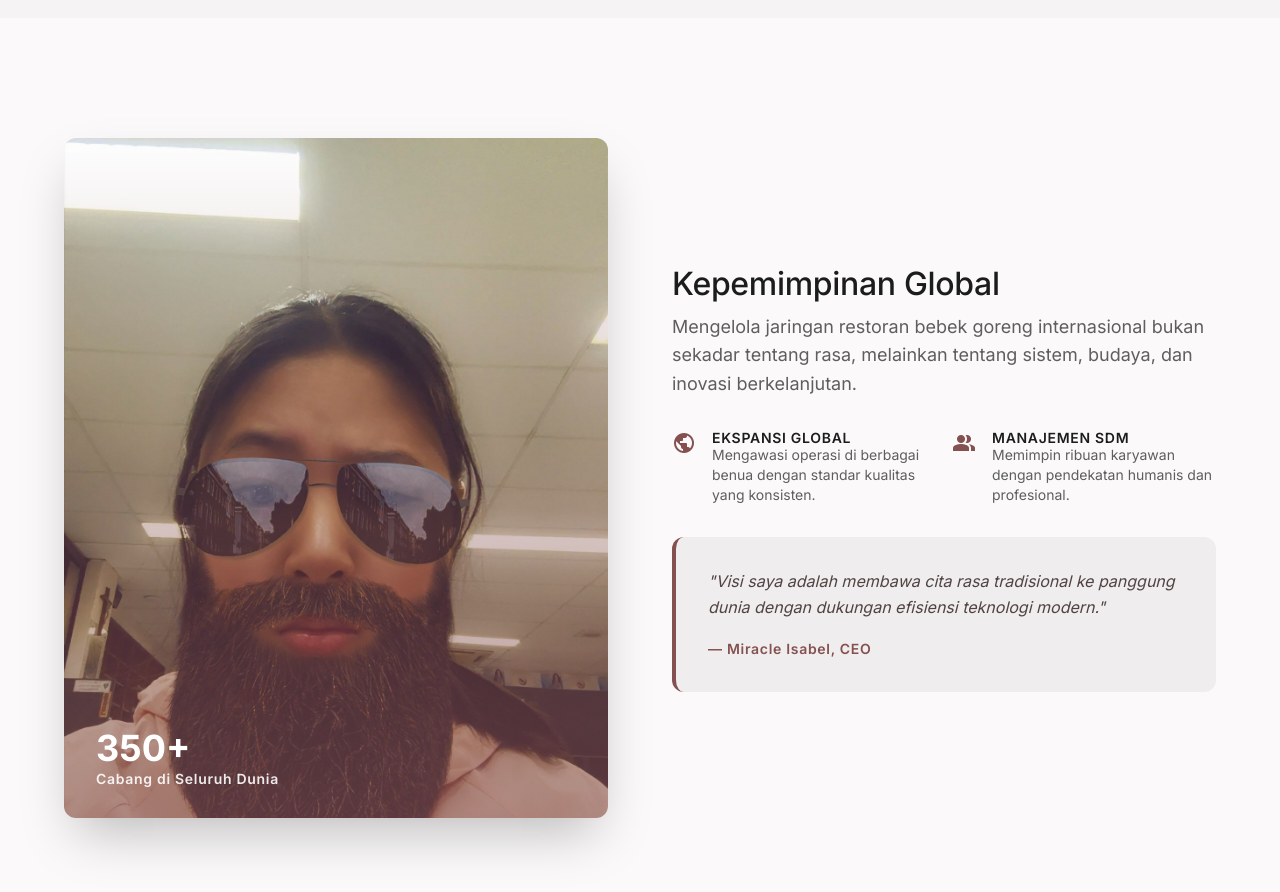
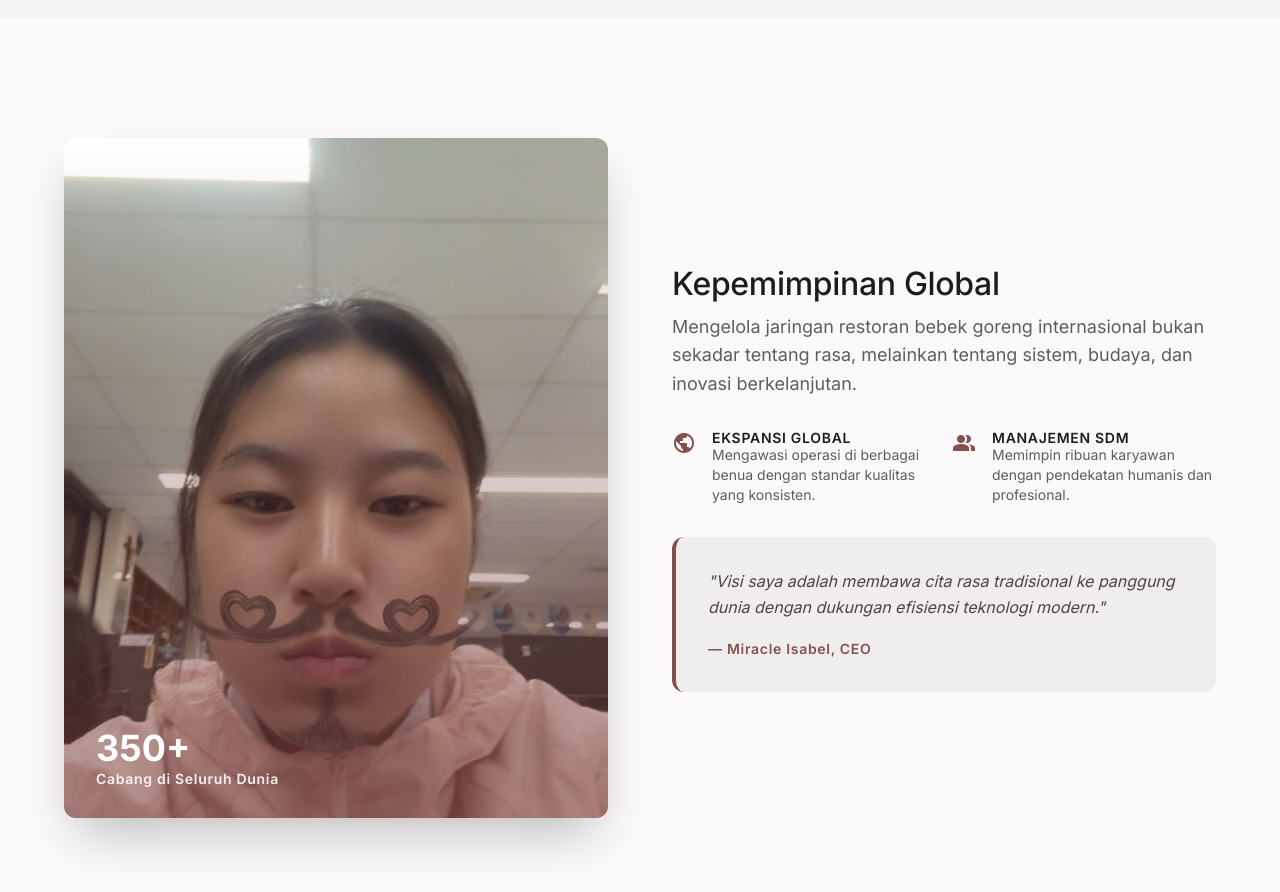
Before and after one commit to bebekfried/web-portofolio-1, a plain HTML site: page index.html in a window 1280 px wide. Shown: the part 1300-2192 px from the top of the page. Drawn offline with nearby package versions, Linux system fonts and the light colour scheme.

Commit message:
GANTI WAW

```diff
--- a/index.html
+++ b/index.html
@@ -218,7 +218,7 @@
 <div class="max-w-container-max mx-auto px-margin-mobile md:px-margin-desktop">
 <div class="grid grid-cols-1 lg:grid-cols-2 gap-16 items-center">
 <div class="relative rounded-xl overflow-hidden aspect-[4/5] shadow-2xl">
-<img class="w-full h-full object-cover" data-alt="A sophisticated, high-end photograph of a modern restaurant interior featuring minimalist architectural lines, warm ambient lighting, and subtle pink accents that match the Miracle Isabel brand. The scene exudes professional global leadership, showcasing a bustling yet organized environment of an international restaurant chain. High-quality textures of wood, glass, and polished stone are visible, reflecting a premium corporate aesthetic." src="wow.jpeg"/>
+<img class="w-full h-full object-cover" data-alt="A sophisticated, high-end photograph of a modern restaurant interior featuring minimalist architectural lines, warm ambient lighting, and subtle pink accents that match the Miracle Isabel brand. The scene exudes professional global leadership, showcasing a bustling yet organized environment of an international restaurant chain. High-quality textures of wood, glass, and polished stone are visible, reflecting a premium corporate aesthetic." src="waw.jpeg"/>
 <div class="absolute inset-0 bg-gradient-to-t from-primary/60 to-transparent"></div>
 <div class="absolute bottom-stack-lg left-stack-lg right-stack-lg text-on-primary">
 <div class="text-4xl font-bold mb-1">350+</div>
```
